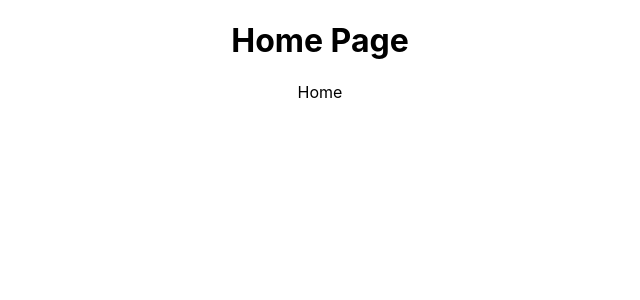
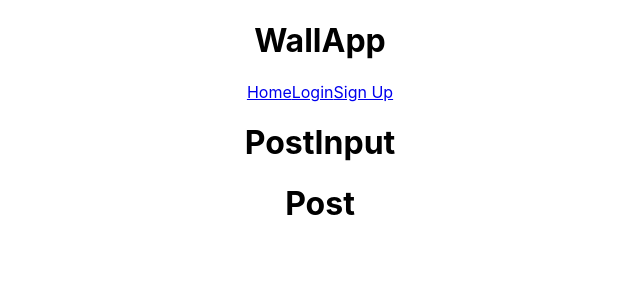
Before and after one commit to lucas-caribe/wallapp-frontend, a React (Create React App) app: page / in a window 1280 px wide. Shown: the top 300 px of the page, without its empty margins (320-960 px from the left). Built offline with nearby package versions, Linux system fonts and the light colour scheme.

Commit message:
Setting up basic components

```diff
--- a/src/App.jsx
+++ b/src/App.jsx
@@ -4,12 +4,14 @@ import { Route, Routes } from 'react-router-dom';
 import Home from './pages/Home';
 import Login from './pages/Login';
 import Register from './pages/Register';
+import Header from './components/Header';
 
 import './App.css';
 
 function App() {
   return (
     <div className="App">
+      <Header />
       <Routes>
         <Route path="/" element={<Home />} />
         <Route path="/login" element={<Login />} />
--- /dev/null
+++ b/src/components/Header.jsx
@@ -0,0 +1,17 @@
+import React from 'react';
+import { Link } from 'react-router-dom';
+
+function Header() {
+  return (
+    <div>
+      <h1>WallApp</h1>
+      <nav>
+        <Link to="/">Home</Link>
+        <Link to="/login">Login</Link>
+        <Link to="/register">Sign Up</Link>
+      </nav>
+    </div>
+  );
+}
+
+export default Header;
--- /dev/null
+++ b/src/components/Post.jsx
@@ -0,0 +1,11 @@
+import React from 'react';
+
+function Post() {
+  return (
+    <div>
+      <h1>Post</h1>
+    </div>
+  );
+}
+
+export default Post;
--- /dev/null
+++ b/src/components/PostInput.jsx
@@ -0,0 +1,11 @@
+import React from 'react';
+
+function PostInput() {
+  return (
+    <div>
+      <h1>PostInput</h1>
+    </div>
+  );
+}
+
+export default PostInput;
--- a/src/pages/Home.jsx
+++ b/src/pages/Home.jsx
@@ -1,10 +1,13 @@
 import React from 'react';
+
+import Post from '../components/Post';
+import PostInput from '../components/PostInput';
 
 function Home() {
   return (
     <div>
-      <h1>Home Page</h1>
-      <p>Home</p>
+      <PostInput />
+      <Post />
     </div>
   );
 }
```
